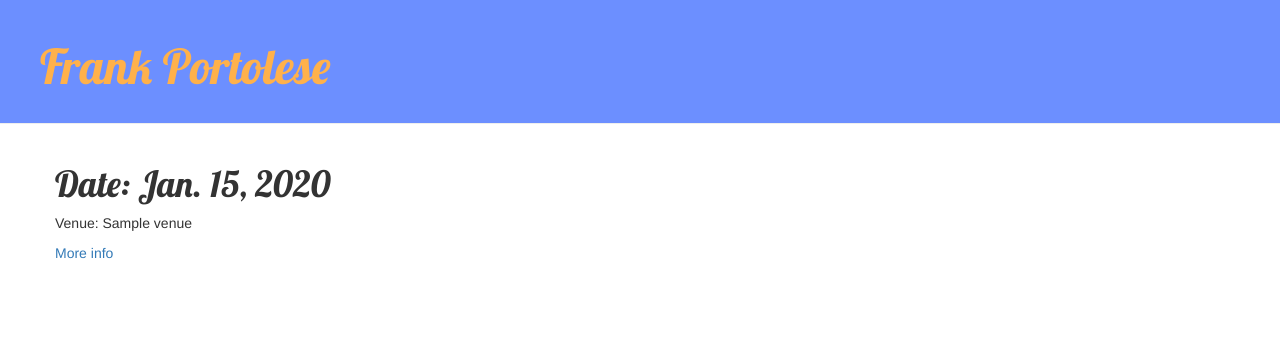
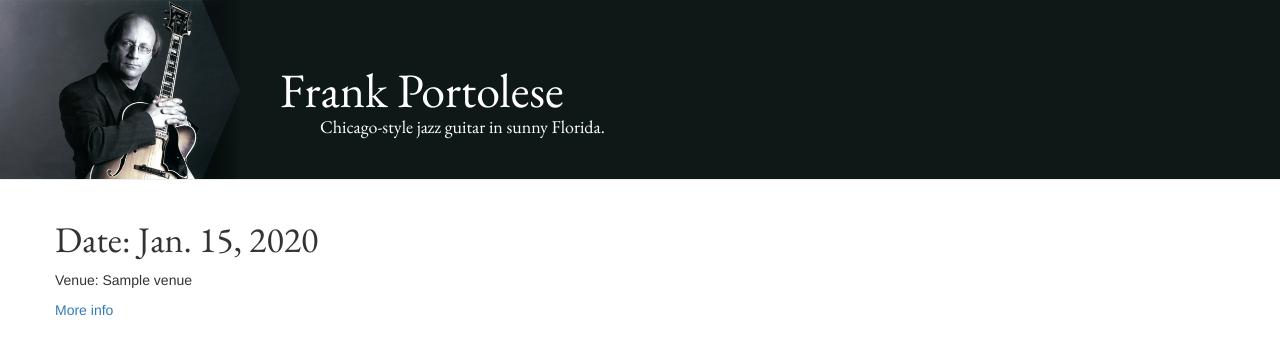
Before and after one commit to thecaprad/frankportolese, a Django app: page / in a window 1280 px wide. Shown: the top 355 px of the page. Run offline with Django 3.2, Linux system fonts and the light colour scheme; tables that the repository leaves empty hold one stand-in row (values such as "Sample post"); some libraries are stand-ins or nearby versions.

Commit message:
Remade header with custom image.

```diff
--- a/gig_calendar/static/gig_calendar/style.css
+++ b/gig_calendar/static/gig_calendar/style.css
@@ -1,13 +1,26 @@
 .page-header {
-    background-color: #6c8fff;
     margin-top: 0;
     padding: 20px 20px 20px 40px;
+    height: 180px;
+    background: url("images/header.png");
+    background-repeat: no-repeat;
+    background-size: 240px;
+    background-color: #0E1817;
 }
 
 .page-header h1, .page-header h1 a, .page-header h1 a:visited, .page-header h1 a:active {
-    color: #ffb14b;
+    color: #ffffff;
     font-size: 36pt;
     text-decoration: none;
+    margin-top: 44px;
+    margin-left: 120px;
+}
+
+.page-header h3 {
+    color: #ffffff;
+    font-size: 18px;
+    margin-left: 280px;
+    margin-top: -10px;
 }
 
 .content {
@@ -15,7 +28,7 @@
 }
 
 h1, h2, h3, h4 {
-    font-family: 'Lobster', cursive;
+    font-family: 'EB Garamond', serif;
 }
 
 .date {
--- a/gig_calendar/templates/gig_calendar/base.html
+++ b/gig_calendar/templates/gig_calendar/base.html
@@ -6,12 +6,13 @@
         <link rel="stylesheet" href="//maxcdn.bootstrapcdn.com/bootstrap/3.2.0/css/bootstrap.min.css">
         <link rel="stylesheet" href="//maxcdn.bootstrapcdn.com/bootstrap/3.2.0/css/bootstrap-theme.min.css">
         <link rel="stylesheet" href="{% static 'gig_calendar/style.css' %}">
-        <link href="//fonts.googleapis.com/css?family=Lobster&subset=latin,latin-ext" rel="stylesheet" type="text/css">
+        <link href="https://fonts.googleapis.com/css?family=EB+Garamond&display=swap" rel="stylesheet">
     </head>
 
     <body>
         <div class="page-header">
             <h1><a href="/">Frank Portolese</a></h1>
+            <h3>Chicago-style jazz guitar in sunny Florida.</h3>
         </div>
 
         <div class="content container">
```
Also changed, not shown: gig_calendar/static/gig_calendar/images/1.jpg (added), gig_calendar/static/gig_calendar/images/2.jpg (added), gig_calendar/static/gig_calendar/images/3.jpg (added), gig_calendar/static/gig_calendar/images/4.jpg (added), gig_calendar/static/gig_calendar/images/5.jpg (added), gig_calendar/static/gig_calendar/images/6.jpg (added), gig_calendar/static/gig_calendar/images/7.jpg (added), gig_calendar/static/gig_calendar/images/8.jpg (added), gig_calendar/static/gig_calendar/images/header.png (added).
